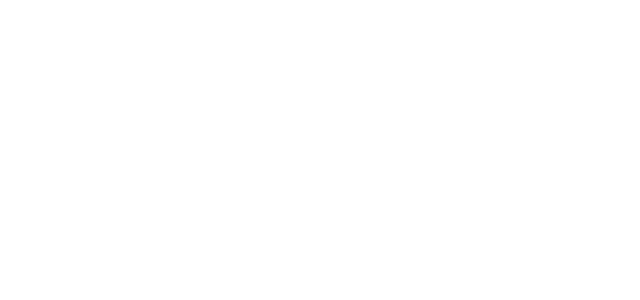
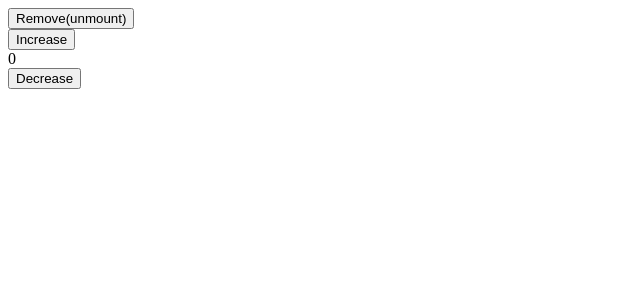
Before and after one commit to laughlamz/react-lesson, a React (Create React App) app: page / in a window 1280 px wide. Shown: the top 300 px of the page, without its empty margins (0-640 px from the left). Built offline with nearby package versions, Linux system fonts and the light colour scheme.

Commit message:
test component-lifecycles

```diff
--- a/src/App.js
+++ b/src/App.js
@@ -1,14 +1,36 @@
 import React, { Component } from 'react';
 import logo from './logo.svg';
 import './App.css';
+import Counter from './components/Counter';
 
 class App extends Component {
+  constructor(props) {
+    super(props);
+    this.state = {
+        showContent: true
+    };
+
+    console.log("App constructor");
+  }
+
+  remove() {
+    this.setState({
+        showContent: false
+    });
+  }
+
   render() {
+    console.log("App render");
     return (
       <div className="App">
-
+        <button onClick={() => this.remove()}>Remove(unmount)</button>
+        {this.state.showContent && <Counter />}
       </div>
     );
+  }
+
+  componentWillUnmount() {                // before unmount (change page)
+    console.log("App will unmount");
   }
 }
 
--- /dev/null
+++ b/src/components/Counter.js
@@ -0,0 +1,64 @@
+import React, { Component } from 'react';
+
+class Counter extends Component {
+    constructor(props) {
+        super(props);
+        this.state = {
+            count: 0,
+        };
+
+        console.log("Counter constructor");
+    }
+
+    increase() {
+        this.setState({
+            count: this.state.count + 1
+        });
+    }
+
+    decrease() {
+        this.setState({
+            count: this.state.count - 1
+        });
+    }
+
+
+
+    render() {
+        console.log("Counter render");
+
+        return (
+            <div className="Counter">
+                <button onClick={() => this.increase()}>Increase</button>
+                <div>{this.state.count}</div>
+                <button onClick={() => this.decrease()}>Decrease</button>
+            </div>
+        );
+    }
+
+
+    componentDidMount() {                   // just 1st time, or change page
+        console.log("Counter did mount");
+    }
+
+    componentDidUpdate() {                  // not 1st, just update
+        console.log("Counter did update");
+    }
+
+    componentWillUnmount() {                // before unmount (change page)
+        console.log("Counter will unmount");
+    }
+
+    // if return false, will not render anymore, just in this class(scope)
+    // use if big project
+    shouldComponentUpdate(nextProps, nextState) {
+        console.log(this.state.count, nextState.count);
+        if (this.state.count === nextState.count)
+            return false;                   // change this true/false and see if equal, click remove and watch console, change App: to {true && <Counter />}
+        return true;
+    }
+}
+
+
+
+export default Counter;
```
